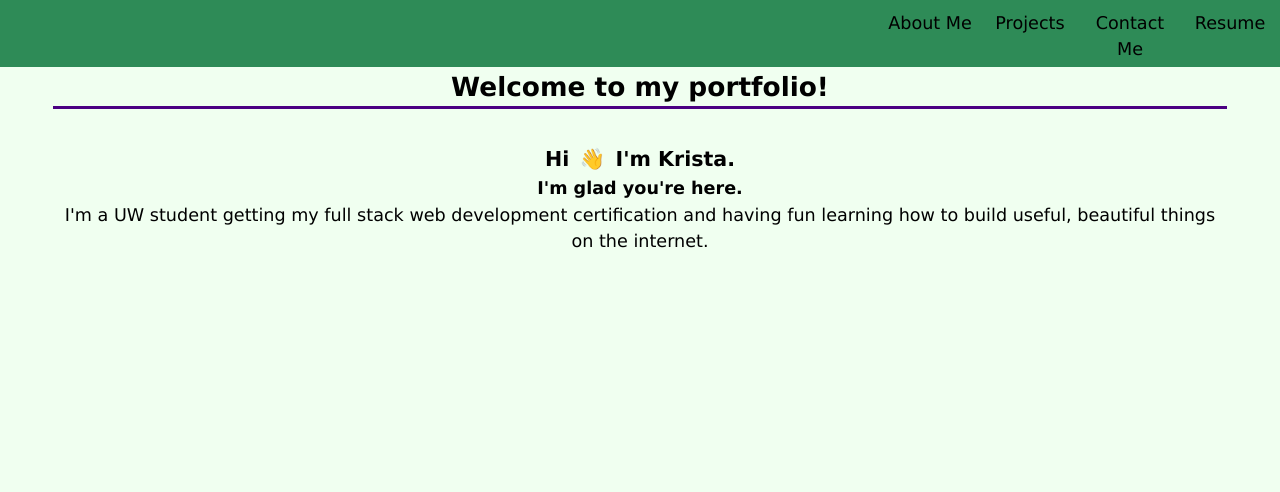
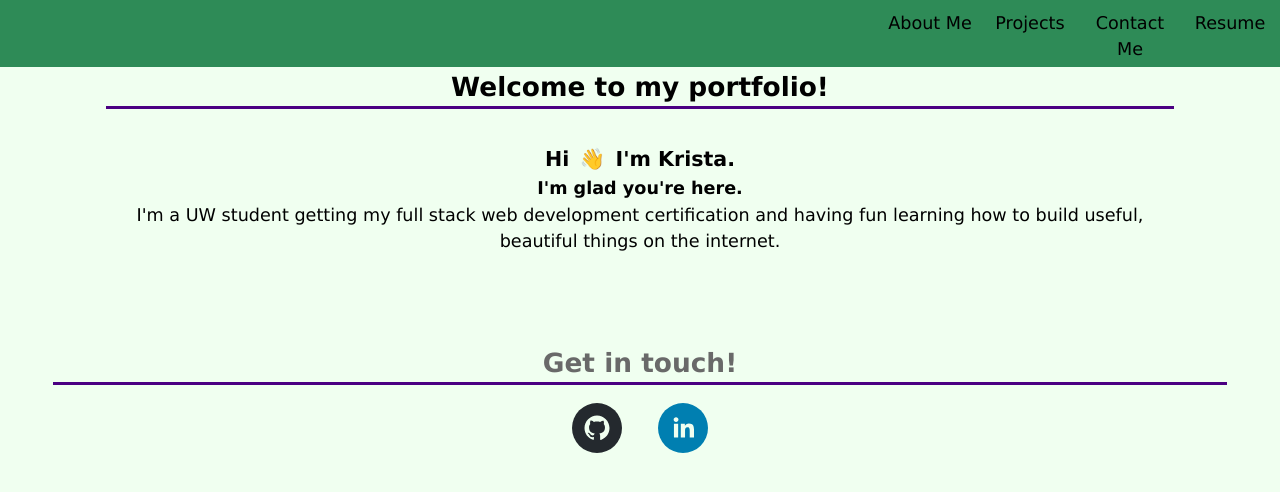
Before and after one commit to kjnb-0/portfolio, a React (Create React App) app: page / in a window 1280 px wide. Shown: the top 492 px of the page. Built offline with nearby package versions, Linux system fonts and the light colour scheme.

Commit message:
Footer.js with contact info

```diff
--- a/package.json
+++ b/package.json
@@ -11,6 +11,7 @@
     "react": "^17.0.2",
     "react-dom": "^17.0.2",
     "react-scripts": "4.0.3",
+    "react-social-icons": "^5.6.1",
     "web-vitals": "^1.1.2"
   },
   "scripts": {
--- a/src/App.css
+++ b/src/App.css
@@ -121,23 +121,14 @@ nav li:hover {
   transform: scale(1.1);
 }
 
+/* footer/contact */
+
 #contact-header {
   margin-top: 5rem;
   border-bottom: 0.2rem solid var(--purple);
   color: var(--gray);
 }
 
-.contact-links {
-  list-style: none;
-  display: flex;
-  justify-content: space-evenly;
-  width: 100%;
-}
-
-.contact-links a {
-  text-decoration: none;
-  font-size: 2.5rem;
-}
 /* showcase */
 #showcase {
   margin: 0;
@@ -165,6 +156,12 @@ nav li:hover {
 font-size: 1.3rem;
 }
 
+.container {
+  max-width: 1180px;
+  text-align: center;
+  margin: 0 auto;
+  padding: 0 3rem;
+}
 
 /* responsiveness */
 
@@ -280,3 +277,16 @@ font-size: 1.3rem;
         display: none;
     }
   }
+
+/* icons */
+
+.social-icons-container {
+  margin: auto;
+  width: 60%;
+  padding: 10px;
+  text-align: center;
+}
+
+.social-icon {
+    margin: 1rem;
+}
--- a/src/App.js
+++ b/src/App.js
@@ -5,6 +5,7 @@ import React, { Fragment } from "react";
 //components import
 import { Navbar } from "./components/Navbar";
 import { Header } from "./components/Header";
+import { Footer } from "./components/Footer";
 
 
 function App() {
@@ -13,6 +14,7 @@ function App() {
       {/* <div id="showcase"> */}
       <Navbar />
       <Header />
+      <Footer />
       {/* </div> */}
     </Fragment>
   );
--- a/src/components/Footer.js
+++ b/src/components/Footer.js
@@ -0,0 +1,13 @@
+import React from 'react'
+
+import { SocialIcon } from 'react-social-icons'
+
+export const Footer = () => {
+    return (
+        <div className="container">
+            <h2 id="contact-header">Get in touch!</h2>
+            <SocialIcon className="social-icon" target="_blank" url="https://github.com/kjnb-0" />
+            <SocialIcon className="social-icon" target="_blank" url="https://www.linkedin.com/in/kjnielsen/" />
+        </div>
+    )
+}
--- a/src/components/Header.js
+++ b/src/components/Header.js
@@ -2,7 +2,7 @@ import React from "react";
 
 export const Header = () => {
   return (
-    <div>
+    <div className="container">
       <main className="welcome-section">
         <h2>Welcome to my portfolio!</h2>
         <h3>
```
Also changed, not shown: 1 other file (tests, documents, lock files or other folders).
